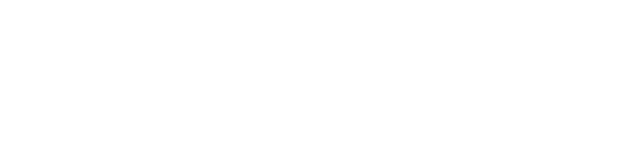
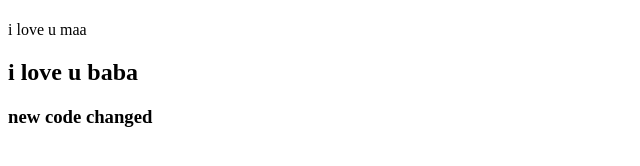
Before and after one commit to jewelbhuiyan777/my-first-second-3rd-repository, a plain HTML site: page index.html in a window 1280 px wide. Shown: the whole page, without its empty margins (0-640 px from the left). Drawn offline with Linux system fonts and the light colour scheme.

Commit message:
added header

```diff
--- a/index.html
+++ b/index.html
@@ -7,6 +7,8 @@
     <title>y-first-second-3rd-repository</title>
 </head>
 <body>
-
+    <h1></h1> i love u maa</h1>
+    <h2> i love u baba</h2>
+    <h3> new code changed</h3>
 </body>
 </html>
```
